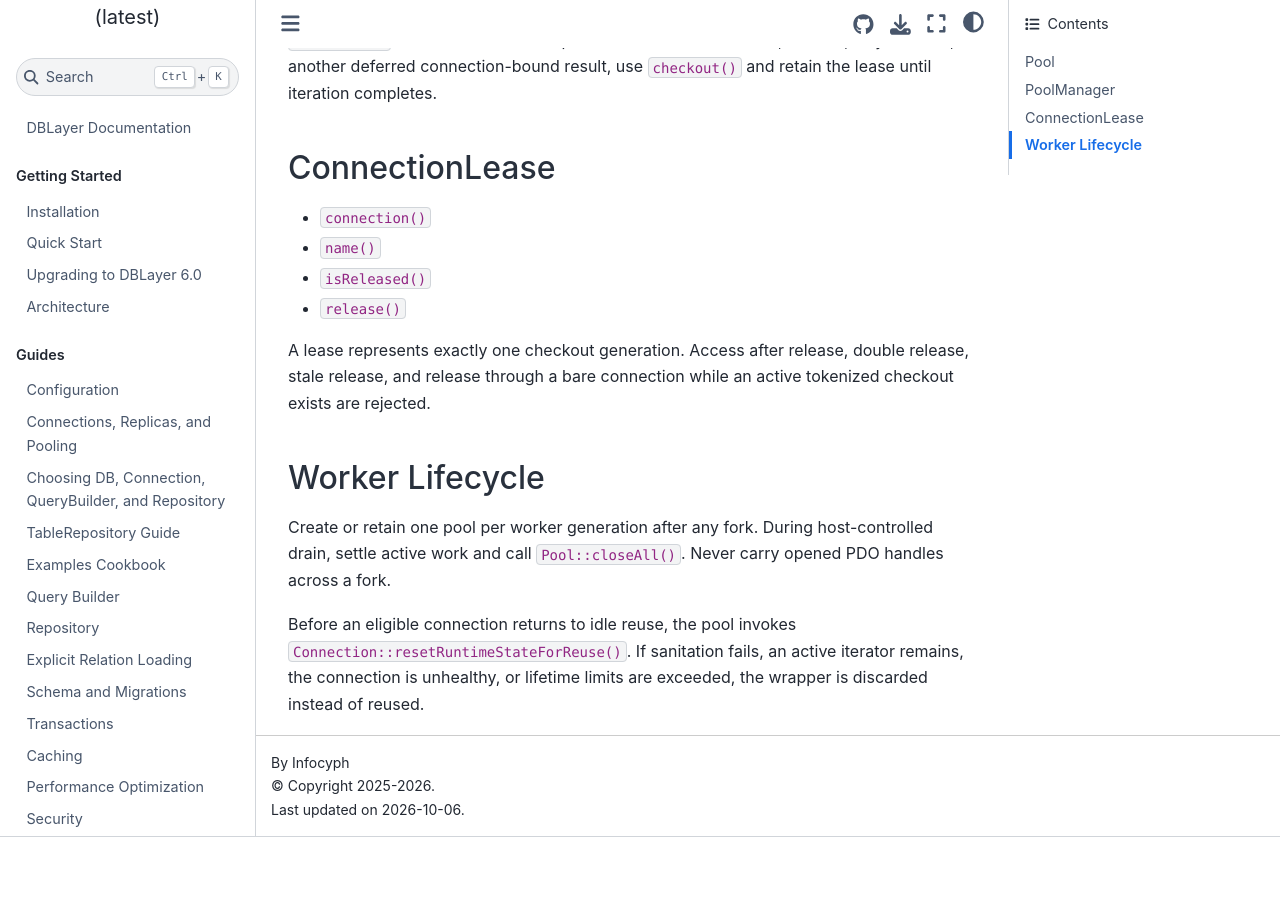
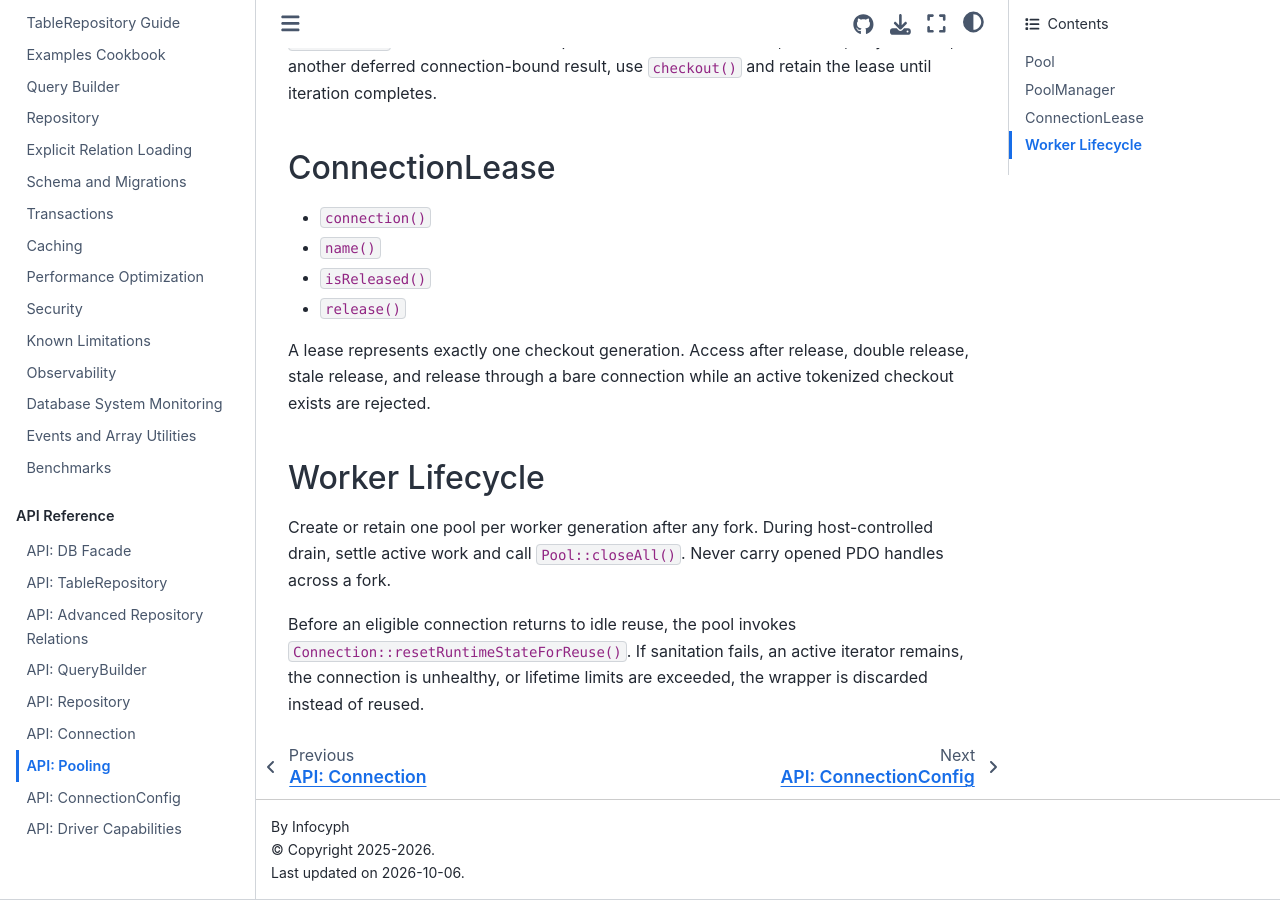
Before and after one commit to infocyph/DBLayer, a Sphinx documentation site: the page built from docs/api-pooling.rst, in a window 1280 px wide and 900 px high, scrolled down 1035 px. Built offline with Sphinx 7.4.7 and the Sphinx Book theme 1.1.4, drawn with Linux system fonts in a browser that asks for light colours; before the commit the page ends 1872 px from its top, so only the background shows below that.

Commit message:
docs: index connection and pooling API references

```diff
--- a/docs/index.rst
+++ b/docs/index.rst
@@ -74,6 +74,8 @@ as lookup pages after reading the guides.
    api-repository-relations
    api-query-builder
    api-repository
+   api-connection
+   api-pooling
    api-connection-config
    api-driver-capabilities
 
```
